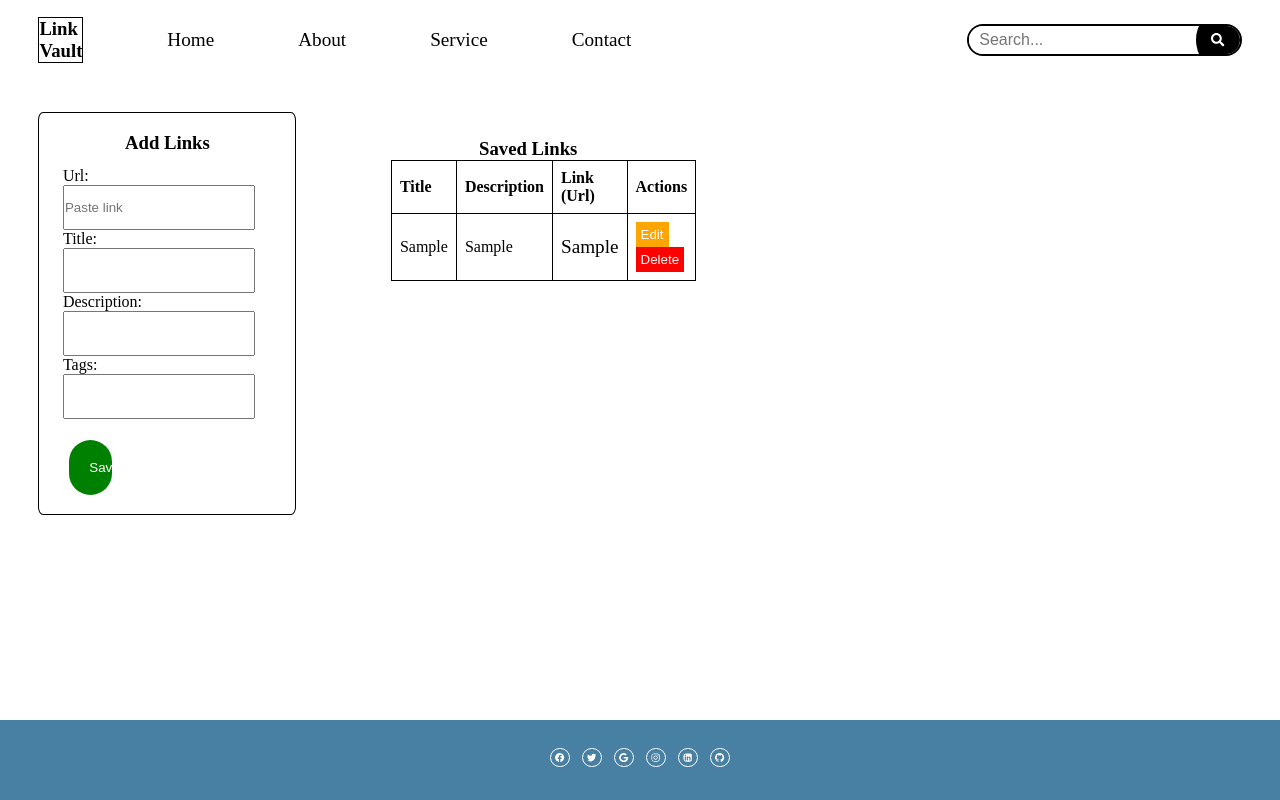
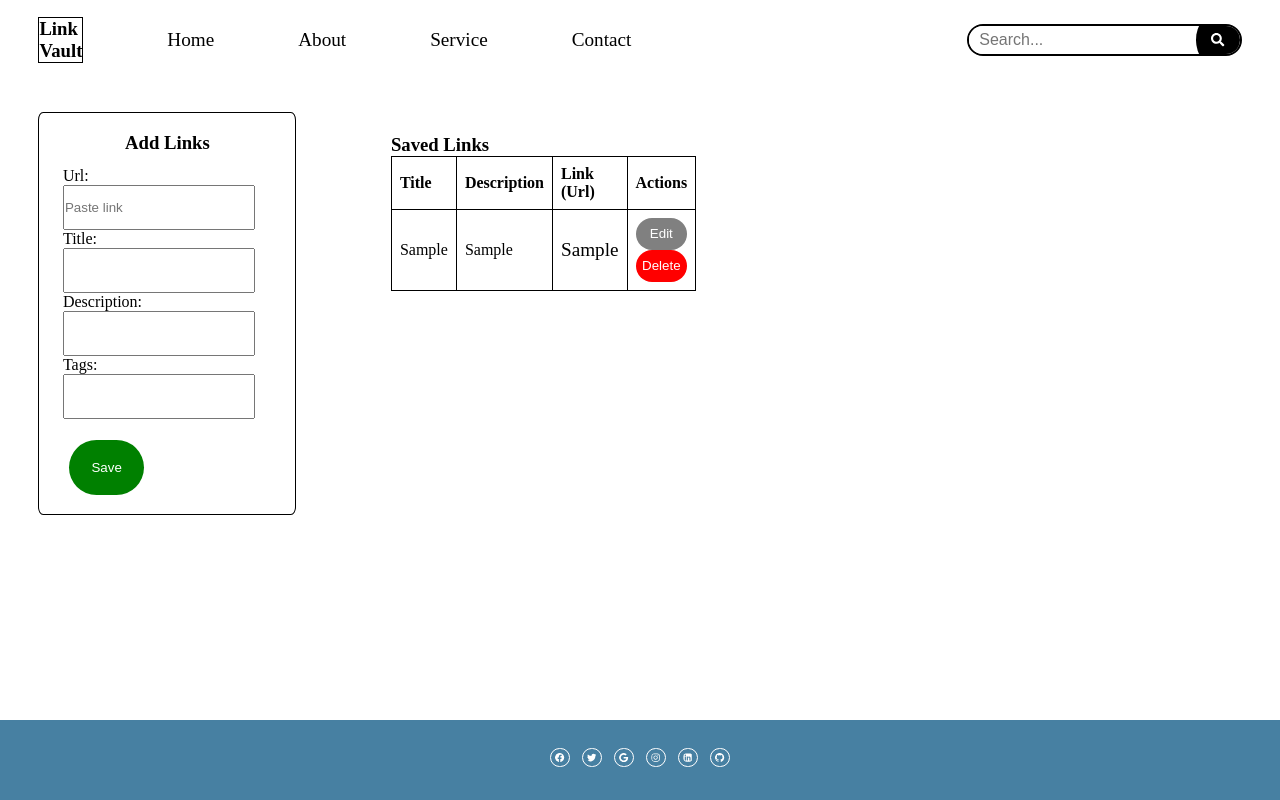
Before and after one commit to mmelokuhlemaphisa/React-TS-Task-2, a React (Vite) app: page / in a window 1280 px wide. Both pictures are taken after typing "Sample", "Sample", "Sample", "Sample" into the empty fields and a click on the button "Save". Shown: the top 800 px of the page. Built offline with nearby package versions, Linux system fonts and the light colour scheme.

Commit message:
feat:Styled my edit and delete buttons

```diff
--- a/src/App.css
+++ b/src/App.css
@@ -62,7 +62,7 @@ margin-left: 2%;
   border: none;
   outline: none;
   padding: 20px;
-  width: 20%;
+  width: 35%;
   border-radius: 30px;
   color: white;
 }
--- a/src/component/FormInput.tsx
+++ b/src/component/FormInput.tsx
@@ -14,7 +14,10 @@ export default function FormInput() {
   const handleSubmit = (e: React.FormEvent) => {
     e.preventDefault();
 
-    if (!url || !title || !descr || !tags) return;
+    if (!url || !title || !descr || !tags) {
+      alert("Please fill in all fields before saving.");
+      return;
+    }
 
     const newItem: LinkItem = { url, title, descr, tags };
 
@@ -24,9 +27,11 @@ export default function FormInput() {
       updated[editIndex] = newItem;
       setItems(updated);
       setEditIndex(null);
+      alert("Link updated successfully!");
     } else {
       // add new
       setItems([...items, newItem]);
+      alert("Link saved successfully!");
     }
 
     setUrl("");
@@ -36,7 +41,10 @@ export default function FormInput() {
   };
 
   const handleDelete = (index: number) => {
-    setItems(items.filter((_, i) => i !== index));
+    if (window.confirm("Are you sure you want to delete this link?")) {
+      setItems(items.filter((_, i) => i !== index));
+      alert("Link delete successfully!");
+    }
   };
 
   const handleEdit = (index: number) => {
--- a/src/component/Linklist.tsx
+++ b/src/component/Linklist.tsx
@@ -16,8 +16,8 @@ interface LinkListProps {
 
 const LinkList: React.FC<LinkListProps> = ({ items, onEdit, onDelete }) => {
   return (
-    <div style={{ marginTop: "20px", marginLeft: "10%" }}>
-      <h3 style={{ textAlign: "center" }}>Saved Links</h3>
+    <div style={{ marginTop: "5%", marginLeft: "10%" }}>
+      <h3>Saved Links</h3>
       {items.length === 0 ? (
         <p>No items added yet.</p>
       ) : (
@@ -64,9 +64,13 @@ const LinkList: React.FC<LinkListProps> = ({ items, onEdit, onDelete }) => {
                     onClick={() => onEdit(index)}
                     style={{
                       marginRight: "5px",
-                      background: "orange",
+                      background: "grey",
                       color: "white",
                       border: "none",
+                      borderRadius:"30px",
+                      width:"100%",
+                      height:"4vh",
+
                       padding: "5px",
                       cursor: "pointer",
                     }}
@@ -79,6 +83,9 @@ const LinkList: React.FC<LinkListProps> = ({ items, onEdit, onDelete }) => {
                       background: "red",
                       color: "white",
                       border: "none",
+                      borderRadius:"30px",
+                      width:"100%",
+                      height:"4vh",
                       padding: "5px",
                       cursor: "pointer",
                     }}
--- a/src/utils/LocalStorageFunction.tsx
+++ /dev/null
@@ -1 +0,0 @@
-Function
```
